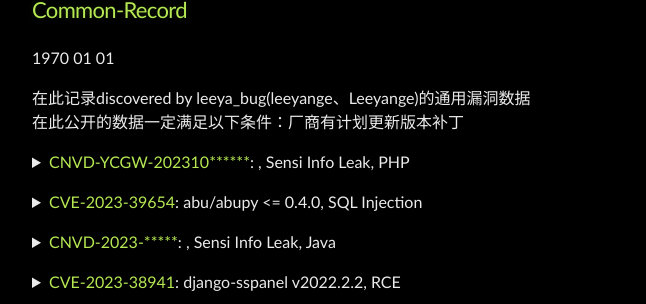
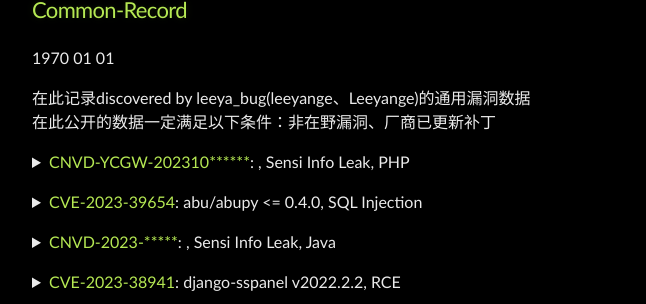
Before and after one commit to Leeyangee/leeyangee.github.io, a Jekyll site: the page built from _posts/1970-01-01-Common-Record.md, in a window 1280 px wide. Shown: the part 151-455 px from the top of the page, without its empty margins (160-806 px from the left). Built offline with Jekyll 4.4.1, drawn with Linux system fonts in a browser that asks for light colours.

Commit message:
Update 1970-01-01-Common-Record.md

```diff
--- a/_posts/1970-01-01-Common-Record.md
+++ b/_posts/1970-01-01-Common-Record.md
@@ -4,7 +4,7 @@
 ---
 
 在此记录discovered by leeya_bug(leeyange、Leeyange)的通用漏洞数据
-在此公开的数据一定满足以下条件：厂商有计划更新版本补丁
+在此公开的数据一定满足以下条件：非在野漏洞、厂商已更新补丁
 
 <details>
       <summary><font color="#b5e853">CNVD-YCGW-202310******</font>:  , Sensi Info Leak, PHP</summary>
```
